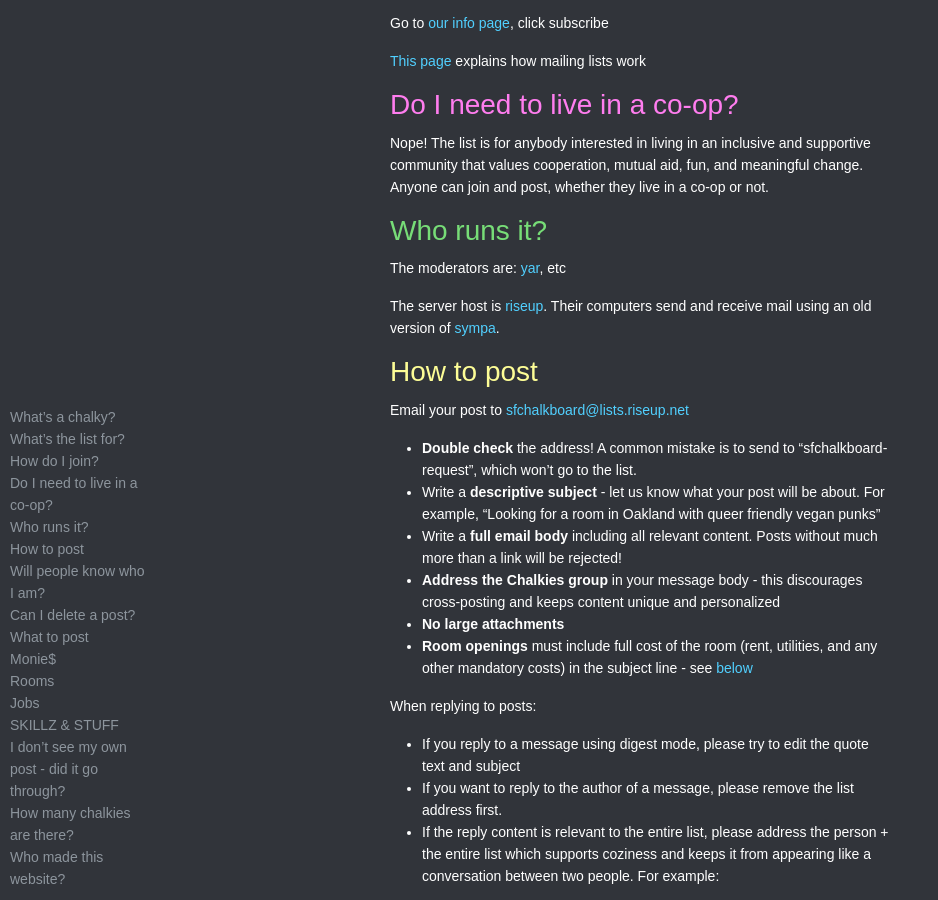
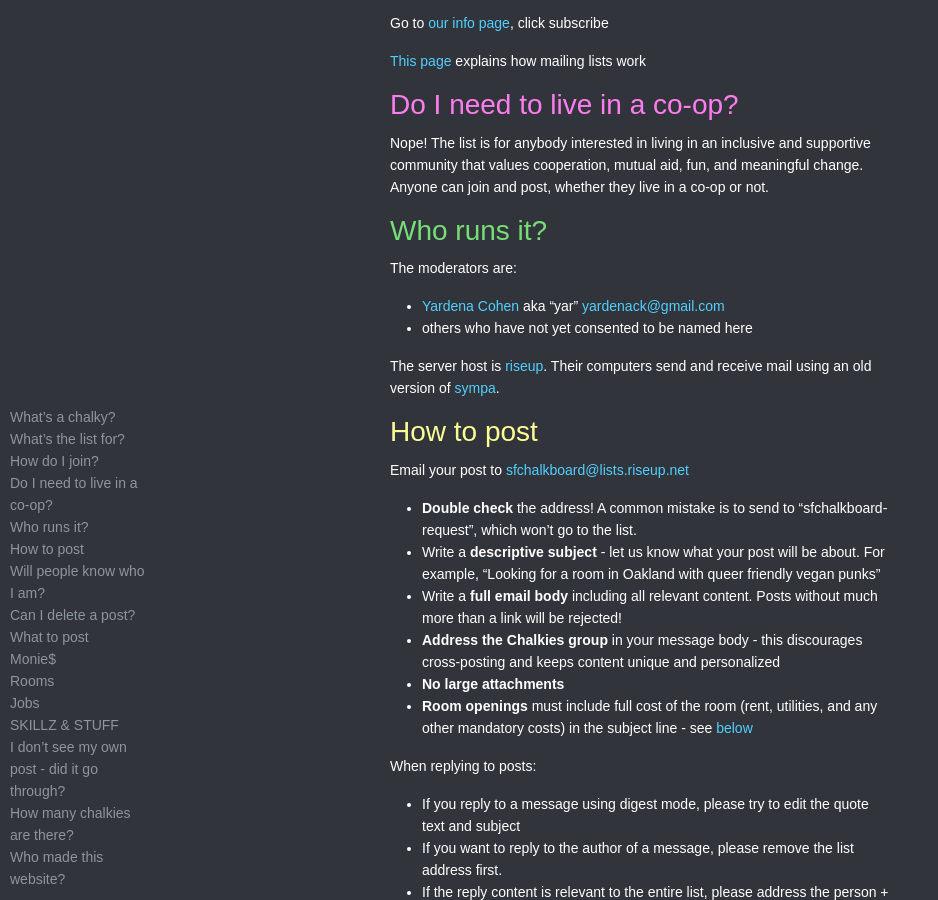
Before and after one commit to organicunity/chalkies.github.io, a Jekyll site: the page built from index.md, in a window 1280 px wide and 900 px high, scrolled down 451 px. Shown: the whole window, without its empty margins (0-938 px from the left). Built offline with Jekyll 4.4.1, drawn with Linux system fonts in a browser that asks for light colours; some web fonts are replaced; comment, search, counter and statistics services are not loaded; a style sheet for code colours, icons or effects is not loaded; our own code applies the rules of GitHub Pages for plain Markdown files.

Commit message:
list mods

```diff
--- a/index.md
+++ b/index.md
@@ -24,7 +24,9 @@ Nope! The list is for anybody interested in living in an inclusive and supportiv
 
 # Who runs it?
 
-The moderators are: [yar](https://yar.gay/), etc
+The moderators are:
+* [Yardena Cohen](https://yar.gay/) aka "yar" [<yardenack@gmail.com>](mailto:yardenack@gmail.com)
+* others who have not yet consented to be named here
 
 The server host is [riseup](https://riseup.net/). Their computers send and receive mail using an old version of [sympa](https://sympa-community.github.io/).
 
```
